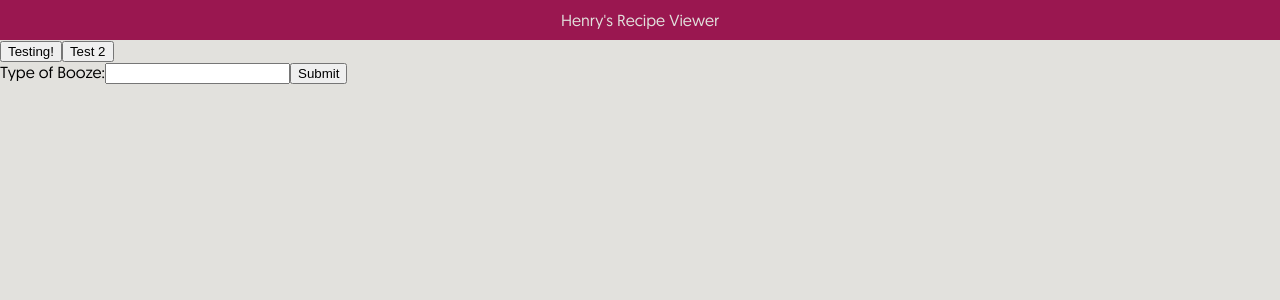
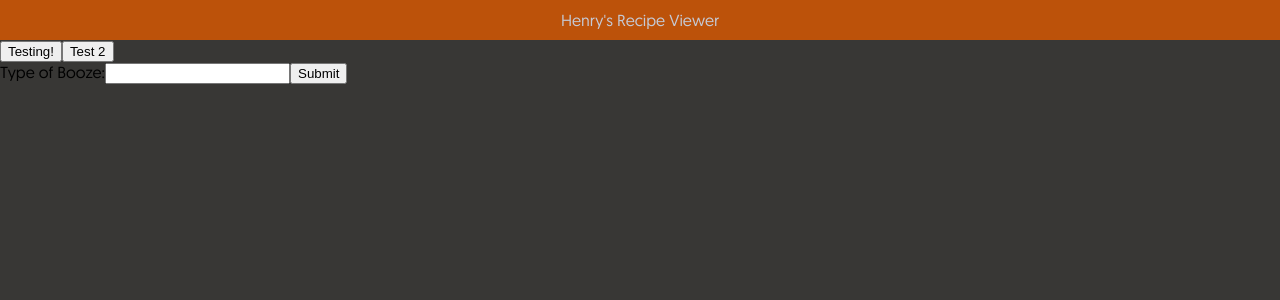
Before and after one commit to hank-frank/cocktail, a React (Vite) app: page / in a window 1280 px wide. Shown: the top 300 px of the page. Built offline with nearby package versions, Linux system fonts and the light colour scheme.

Commit message:
established color scheme variables

```diff
--- a/src/public/js/App.jsx
+++ b/src/public/js/App.jsx
@@ -11,7 +11,7 @@ function App() {
 
     function apiTest () {
     console.log(searchResult)
-    fetch(`/test`)
+    fetch(`/randomCocktail`)
         .then((response) => {
             return response = response.json()
         })
--- a/src/public/sass/main.scss
+++ b/src/public/sass/main.scss
@@ -16,13 +16,10 @@
 
 $geo: 'geomanistregular', sans-serif;
 $geo-light: 'geomanistlight', sans-serif;
-$dark: #7e023c;
-$med: #9A1750;
-$light: #E3AFBC;
-$pink: #EE4C7C;
-$bright: #e30815;
-$grey: #E2e1dd;
-$dkgrey: #32373a;
+$blue: #273244;
+$warm: #383735;
+$orange: #bc520a;
+$grey: #c5cad6;
 
 body {
     top: 0;
@@ -30,7 +27,7 @@ body {
     left: 0;
     margin: 0;
     padding: 0;
-    background-color: $grey;
+    background-color: $warm;
     font-family: $geo;
 }
 
@@ -39,7 +36,7 @@ body {
 ///               Header
 /////////////////////////////////////////////////////
 .header-container {
-    background-color: $med;
+    background-color: $orange;
     width: 100vw;
     height: 40px;
     display: flex;
```
Also changed, not shown: 1 other file (tests, documents, lock files or other folders).
